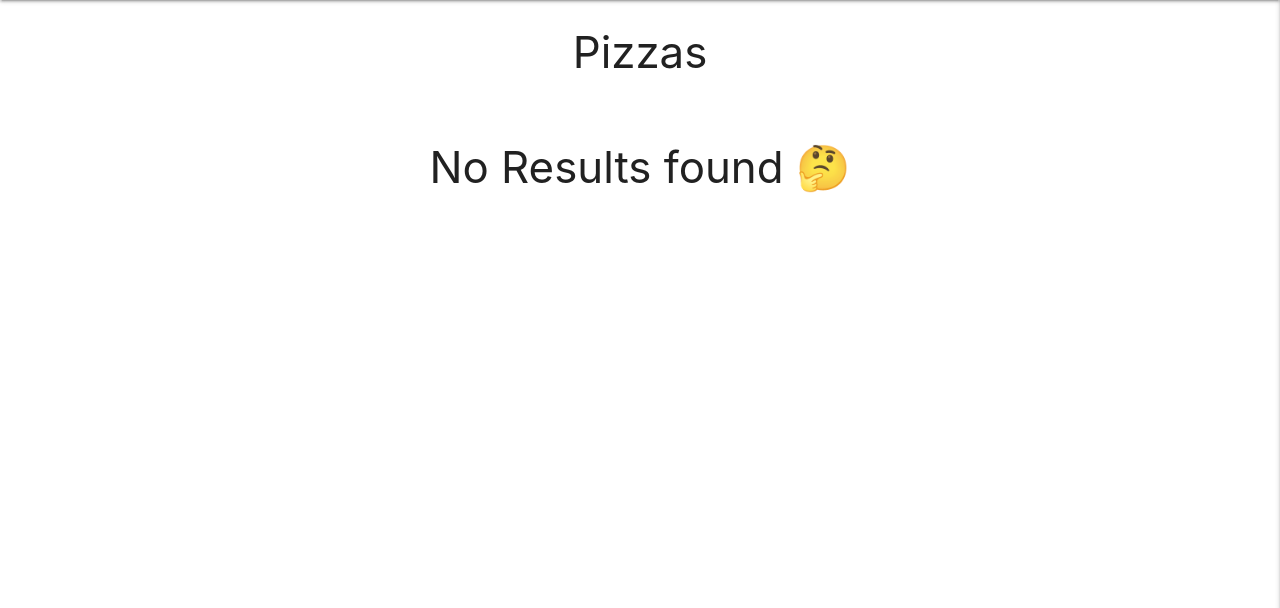
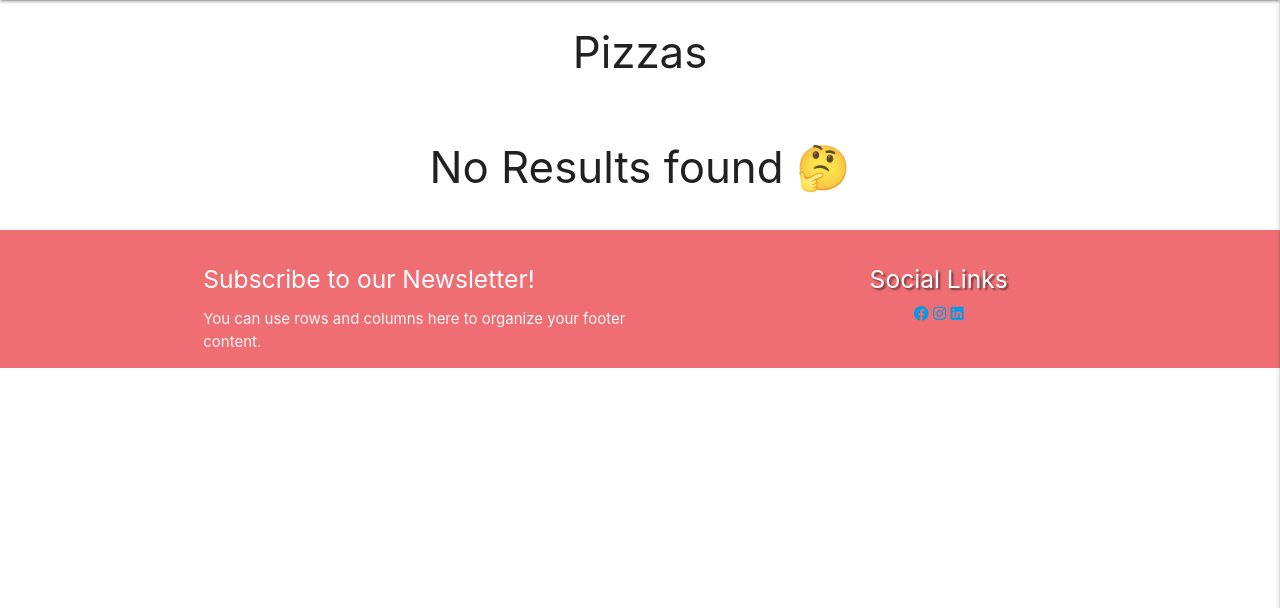
Before and after one commit to Code-Institute-Submissions/MomciloDordevic-MS3, a Flask app: page / in a window 1280 px wide. Shown: the part 64-672 px from the top of the page. Run offline with Flask 2, Linux system fonts and the light colour scheme; data that the repository does not hold is empty; some libraries are stand-ins or nearby versions.

Commit message:
added footer to the page and started styling it

```diff
--- a/templates/base.html
+++ b/templates/base.html
@@ -72,6 +72,26 @@
         {% block content %}
         {% endblock %}
     </main>
+    <footer class="page-footer">
+        <div class="container">
+          <div class="row">
+            <div class="col l6 s12">
+              <h5 class="white-text">Subscribe to our Newsletter!</h5>
+              <p class="grey-text text-lighten-4">You can use rows and columns here to organize your footer content.</p>
+            </div>
+            <div class="col l4 offset-l2 s12 m6 center-align ">
+                <h5 class="social-heading text-shadow">Social Links</h5>
+                <div class="social-box">
+                    <a class="social-links" href="https://www.facebook.com/" target="_blank">
+                        <i class="fab fa-facebook"></i></a>
+                    <a class="social-links" href="https://www.instagram.com/" target="_blank">
+                        <i class="fab fa-instagram"></i></a>
+                    <a class="social-links" href="https://twitter.com/?lang=en-gb" target="_blank">
+                        <i class="fab fa-linkedin"></i></a>
+                </div>
+          </div>
+        </div>
+      </footer>
     <script src="https://code.jquery.com/jquery-3.6.0.min.js"
         integrity="sha256-/xUj+3OJU5yExlq6GSYGSHk7tPXikynS7ogEvDej/m4=" crossorigin="anonymous"></script>
     <script src="https://cdnjs.cloudflare.com/ajax/libs/materialize/1.0.0/js/materialize.min.js"></script>
```
Also changed, not shown: static/css/style.css (line endings or trailing spaces).
